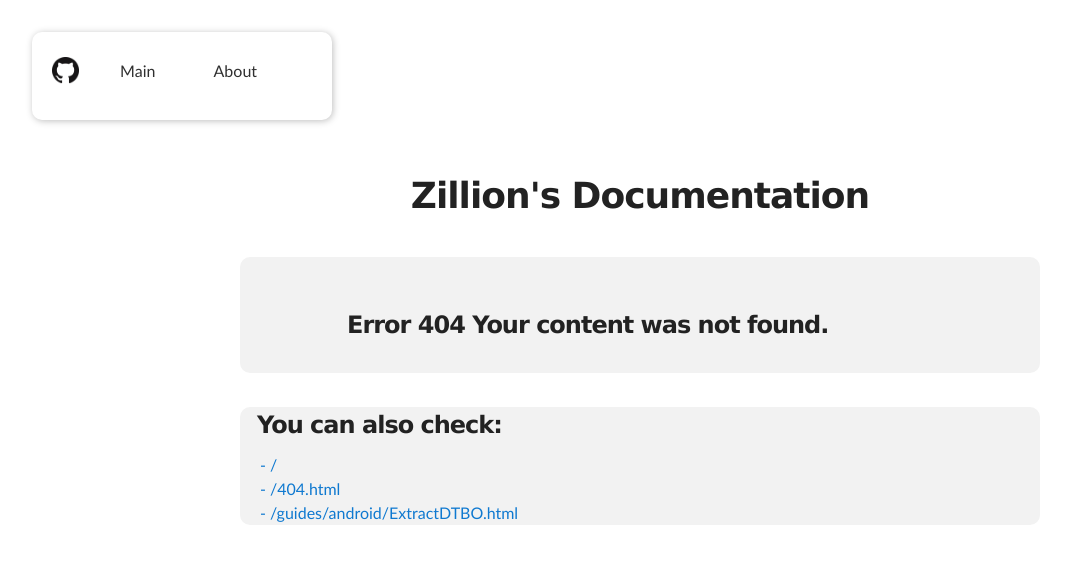
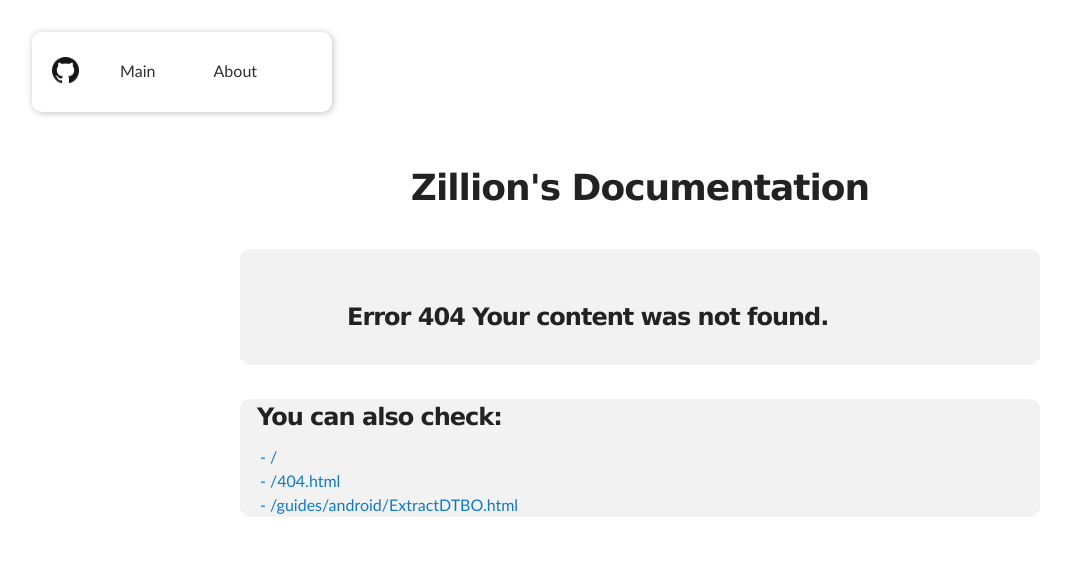
Before and after one commit to DevZillion/Documentation, a Jekyll site: the page built from index.md, in a window 1280 px wide. Shown: the top 564 px of the page, without its empty margins (0-1073 px from the left). Built offline with Jekyll 4.4.1, drawn with Linux system fonts in a browser that asks for light colours; some web fonts are replaced; our own code applies the rules of GitHub Pages for plain Markdown files.

Commit message:
Fixed navbar issue

```diff
--- a/_layouts/default.html
+++ b/_layouts/default.html
@@ -195,6 +195,10 @@
 
 ul a {
   margin-bottom: 10px;
+}
+
+ul li {
+  height: 80px;
 }
 </style>
 
```
